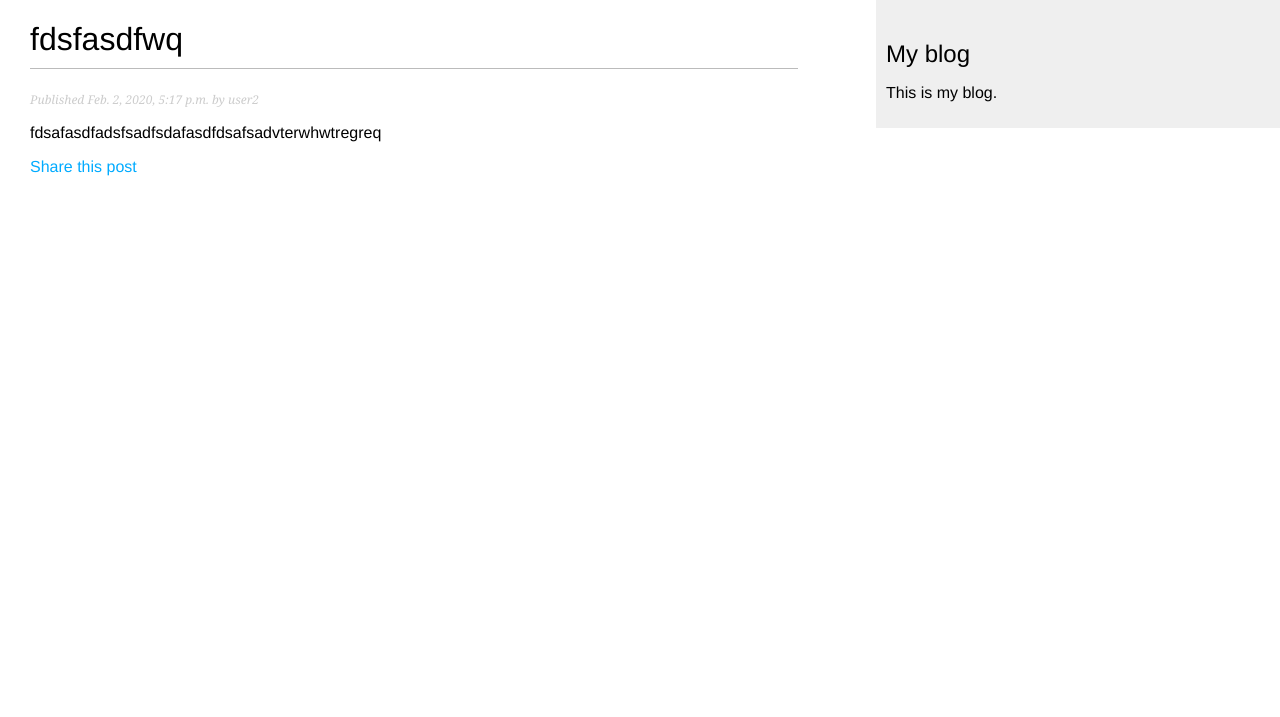
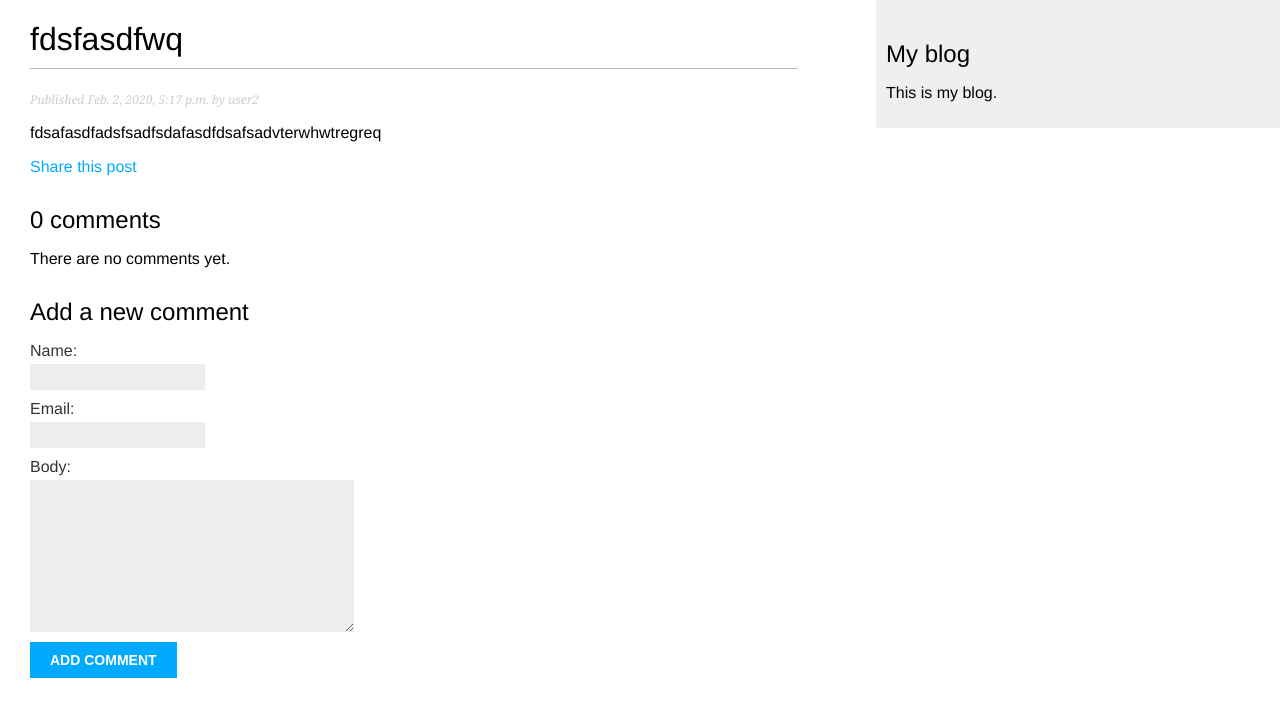
Before and after one commit to SurikovKirill/MyProjBlog, a Django app: a page that uses Blog/templates/blog/post/detail.html in a window 1280 px wide. Shown: the top 717 px of the page. Run offline with Django 3.2, Linux system fonts and the light colour scheme; data comes from the database, SQL or seed files in the repository; both versions use the stored data as it was after the commit.

Commit message:
comments

```diff
--- a/Blog/forms.py
+++ b/Blog/forms.py
@@ -1,4 +1,5 @@
 from django import forms
+from .models import Comment
 
 
 class EmailPostForm(forms.Form):
@@ -6,3 +7,9 @@ class EmailPostForm(forms.Form):
     email = forms.EmailField()
     to = forms.EmailField()
     comments = forms.CharField(required=False, widget=forms.Textarea)
+
+
+class CommentForm(forms.ModelForm):
+    class Meta:
+        model = Comment
+        fields = ('name', 'email', 'body')
--- a/Blog/models.py
+++ b/Blog/models.py
@@ -35,3 +35,21 @@ class Post(models.Model):
 
     def __str__(self):
         return self.title
+
+
+class Comment(models.Model):
+    post = models.ForeignKey(Post,
+                             on_delete=models.CASCADE,
+                             related_name='comments')
+    name = models.CharField(max_length=80)
+    email = models.EmailField()
+    body = models.TextField()
+    created = models.DateTimeField(auto_now_add=True)
+    updated = models.DateTimeField(auto_now=True)
+    active = models.BooleanField(default=True)
+
+    class Meta:
+        ordering = ('created',)
+
+    def __str__(self):
+        return 'Comment by {} on {}'.format(self.name, self.post)
--- a/Blog/templates/blog/post/detail.html
+++ b/Blog/templates/blog/post/detail.html
@@ -11,4 +11,28 @@
     <p>
         <a href="{% url "Blog:post_share" post.id %}"> Share this post</a>
     </p>
+    {% with comments.count as total_comments %}
+        <h2>{{ total_comments }} comment{{ total_comments|pluralize }}</h2>
+    {% endwith %}
+    {% for comment in comments %}
+        <div class="comment">
+            <p class="info">
+                Comment {{ forloop.counter }} by {{ comment.name }}
+                {{ comment.created }}
+            </p>
+        {{  comment.body|linebreaks }}
+        </div>
+        {% empty %}
+            <p>There are no comments yet.</p>
+    {% endfor %}
+    {% if new_comment %}
+        <h2>Your comment has been added.</h2>
+    {% else %}
+        <h2>Add a new comment</h2>
+        <form action="." method="post">
+            {{ comment_form.as_p }}
+            {% csrf_token %}
+            <p><input type="submit" value="Add comment"></p>
+        </form>
+    {% endif %}
 {% endblock %}
--- a/Blog/views.py
+++ b/Blog/views.py
@@ -1,9 +1,9 @@
 from django.core.mail import send_mail
 from django.shortcuts import render, get_object_or_404
-from .models import Post
+from .models import Post, Comment
 from django.core.paginator import Paginator, EmptyPage, PageNotAnInteger
 from django.views.generic import ListView
-from .forms import EmailPostForm
+from .forms import EmailPostForm, CommentForm
 
 
 # Create your views here.
@@ -23,7 +23,17 @@ def post_list(request):
 def post_detail(request, year, month, day, post):
     post = get_object_or_404(Post, slug=post, status='published', publish__year=year, publish__month=month,
                              publish__day=day)
-    return render(request, 'blog/post/detail.html', {'post': post})
+    comments = post.comments.filter(active=True)
+    new_comment = None
+    if request.method == 'POST':
+        comment_form = CommentForm(data=request.POST)
+        if comment_form.is_valid():
+            new_comment = comment_form.save(commit=False)
+            new_comment.post = post
+            new_comment.save()
+    else:
+        comment_form = CommentForm()
+    return render(request, 'blog/post/detail.html', {'post': post, 'comments': comments, 'new_comment': new_comment, 'comment_form': comment_form})
 
 
 def post_share(request, post_id):
```
Also changed, not shown: Blog/admin.py (+8 -1 lines), db.sqlite3.
